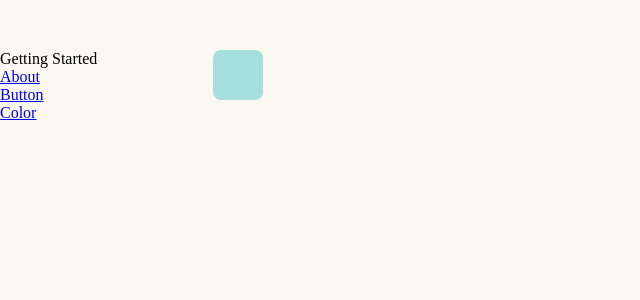
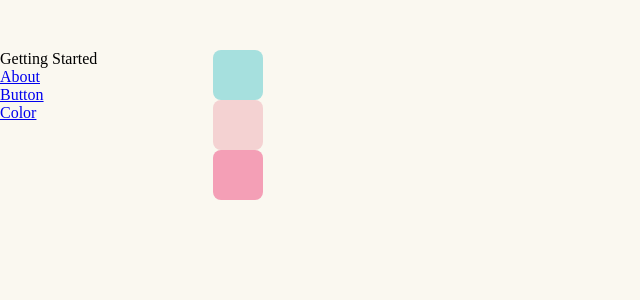
Before and after one commit to jrmoore117/practice-app, a React (Create React App) app: page /color in a window 1280 px wide. Shown: the top 300 px of the page, without its empty margins (0-640 px from the left). Built offline with nearby package versions, Linux system fonts and the light colour scheme.

Commit message:
Add ColorTiles to show each example color.

```diff
--- a/src/pages/ColorPage.js
+++ b/src/pages/ColorPage.js
@@ -4,5 +4,7 @@ import { ColorTile } from '../components';
 export const ColorPage = () => (
    <div>
       <ColorTile />
+      <ColorTile color="#F4D2D2" />
+      <ColorTile color="#F49FB6" />
    </div>
 )
```
